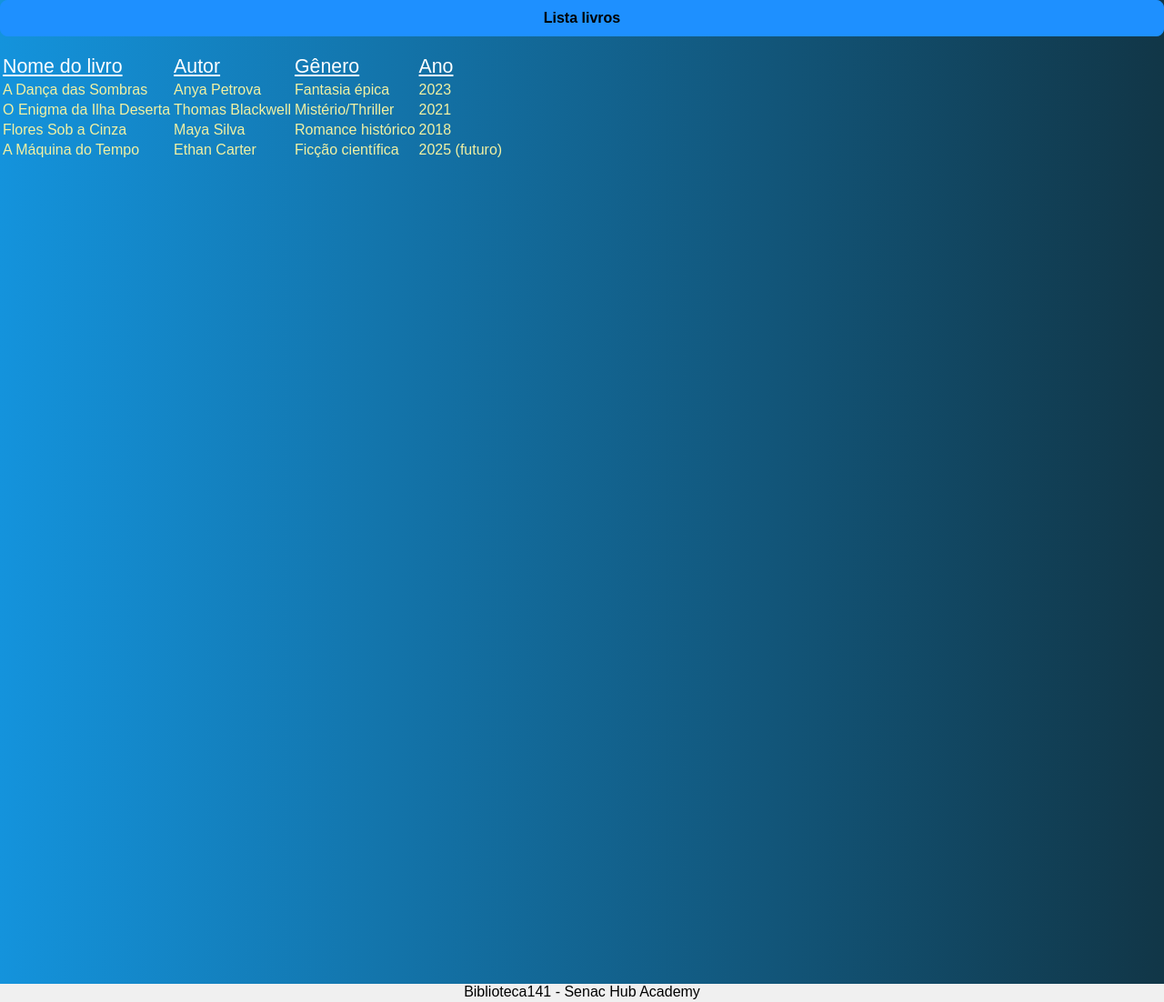
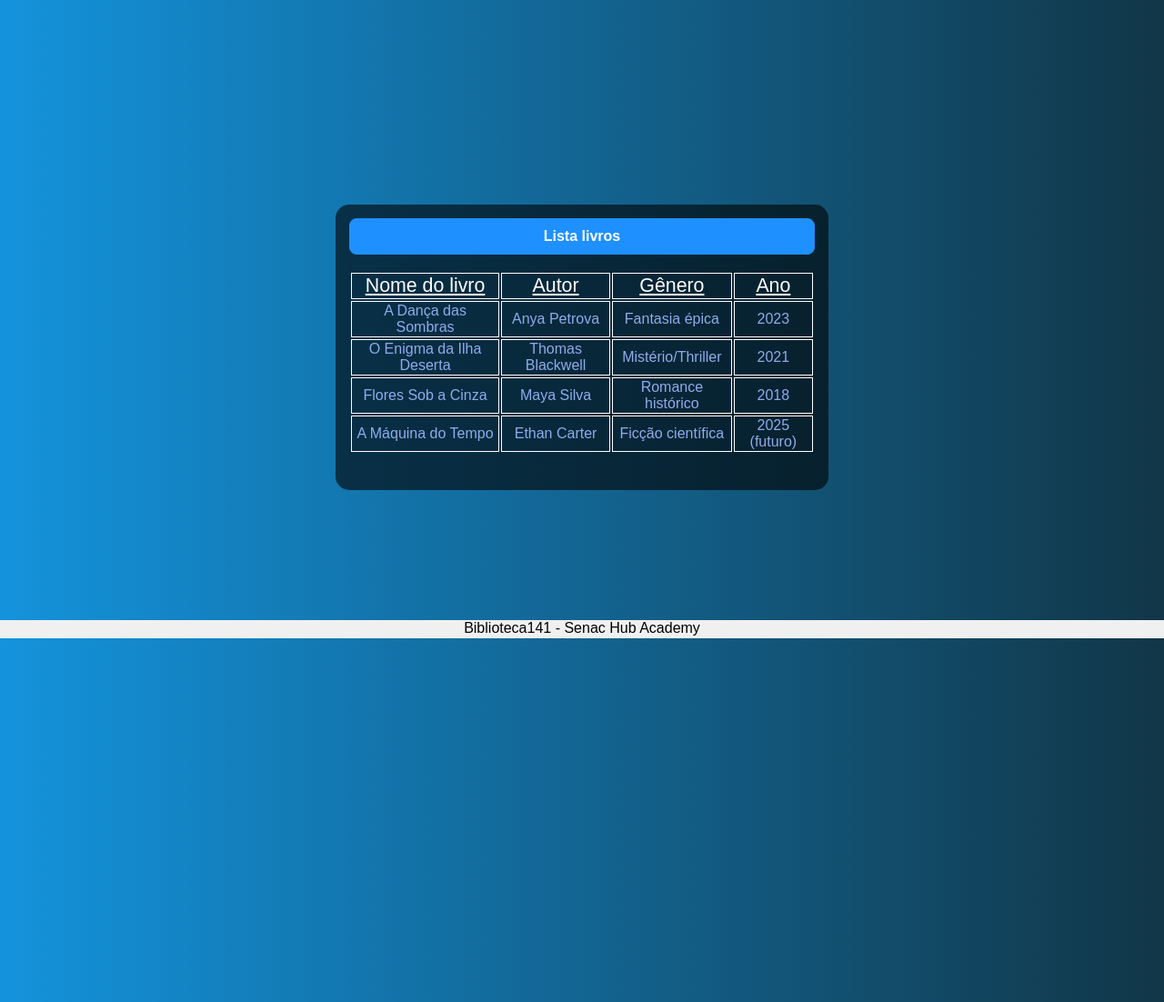
Before and after one commit to Gustav0Oliveira/Biblioteca141, a PHP site: page /views/lista_livros.php in a window 1280 px wide. Shown: the part 98-1200 px from the top of the page at 91% size. Run offline with PHP 8.4, Linux system fonts and the light colour scheme.

Commit message:
mexendo no front end Footer não tá arrumado

```diff
--- a/views/CSS/style.css
+++ b/views/CSS/style.css
@@ -6,8 +6,48 @@ body{
     display: flex;
     min-height: 150vh;
     flex-direction: column;
+    height: 100vh;
 }
 .box{
+    color: white;
+    position: absolute;
+    top: 60%;
+    left: 50%;
+    transform: translate(-50%,-50%);
+    background-color: rgba(0, 0, 0, 0.6);
+    padding:15px;
+    border-radius: 15px;
+    width: 30%;
+    padding-bottom: 2.5rem;
+
+}
+.boxLista{
+    color: white;
+    position: absolute;
+    top: 60%;
+    left: 50%;
+    transform: translate(-50%,-50%);
+    background-color: rgba(0, 0, 0, 0.6);
+    padding:15px;
+    border-radius: 15px;
+    width: 40%;
+    padding-bottom: 2.5rem;
+
+}
+.boxEmprestimo{
+    color: white;
+    position: absolute;
+    top: 60%;
+    left: 50%;
+    transform: translate(-50%,-50%);
+    background-color: rgba(0, 0, 0, 0.6);
+    padding:15px;
+    border-radius: 15px;
+    width: 40%;
+    padding-bottom: 2.5rem;
+
+}
+.boxBuscar{
     color: white;
     position: absolute;
     top: 80%;
@@ -16,7 +56,7 @@ body{
     background-color: rgba(0, 0, 0, 0.6);
     padding:15px;
     border-radius: 15px;
-    width: 30%;
+    width: 40%;
     padding-bottom: 2.5rem;
 
 }
@@ -92,15 +132,15 @@ legend{
 }
 
 nav ul {
-    list-style: none; /* Remove marcadores de lista */
-    display: flex; /* Cria um layout flexbox */
-    justify-content: center; /* Centraliza os itens horizontalmente */
+    list-style: none;
+    display: flex;
+    justify-content: center;
 
 
 }
 
 nav li {
-    margin: 0 30px; /* Adiciona margem entre os itens */
+    margin: 0 30px;
     font-size: 15pt;
     padding: 10px;
     color: white;
@@ -112,16 +152,14 @@ nav li {
     text-decoration: none;
 
 }
-/* .img{
+.img{
     margin:auto;
     display: block;
-    border-radius: 30px;
-
-} */
-
-.img srcset{
+    border-radius: 20px;
+    text-align: center;
 
 }
+
 .Text{
     margin: auto;
     display: block;
@@ -133,18 +171,23 @@ nav li {
     color: rgb(255, 255, 255);
     font-size:16pt;
     text-decoration: underline;
+    border:1px solid white;
+    text-align: center;
 
 }
 .descricao{
 
-    color: rgb(241, 241, 163);
+    color: rgb(142, 172, 236);
+    border:1px solid white;
+    text-align: center;
 
 }
-main {
-    flex-grow: 1;
+.main {
+    position: relative;
+  height: 100vh;
 }
 .fixarRodape {
-
+    position:absolute;
     bottom: 0%;
     left: 0;
     width: 100%;
@@ -153,10 +196,7 @@ main {
     border:0;
     height: 20px;
 
-
-
-}
-#page-container {
+}.box {
     position: relative;
-    min-height: 100vh;
+    min-height: 80vh;
   }
--- a/views/emprestimo.php
+++ b/views/emprestimo.php
@@ -11,7 +11,7 @@
 include('headerfooter/header.php');
 ?>
 <main>
-</nav>
+
     <div class="boxEmprestimo">
         <form action="index.php" method="post">
             <form>
--- a/views/lista_livros.php
+++ b/views/lista_livros.php
@@ -11,8 +11,8 @@
 include('headerfooter/header.php');
 ?>
 <main>
-</nav>
-    <div class="boxEmprestimo">
+
+    <div class="boxLista">
         <form action="index.php" method="post">
 
         <legend><b>Lista livros</b></legend>
@@ -48,10 +48,10 @@ include('headerfooter/header.php');
         <td class="descricao">Ficção científica</td>
         <td class="descricao">2025 (futuro)</td>
     </tr>
-</table>
+    </table>
         </form>
     </div>
-    </main>
+</main>
 <?php
 include('headerfooter/footer.php');
 ?>
```
Also changed, not shown: views/buscar.php (+1 -7 lines).
